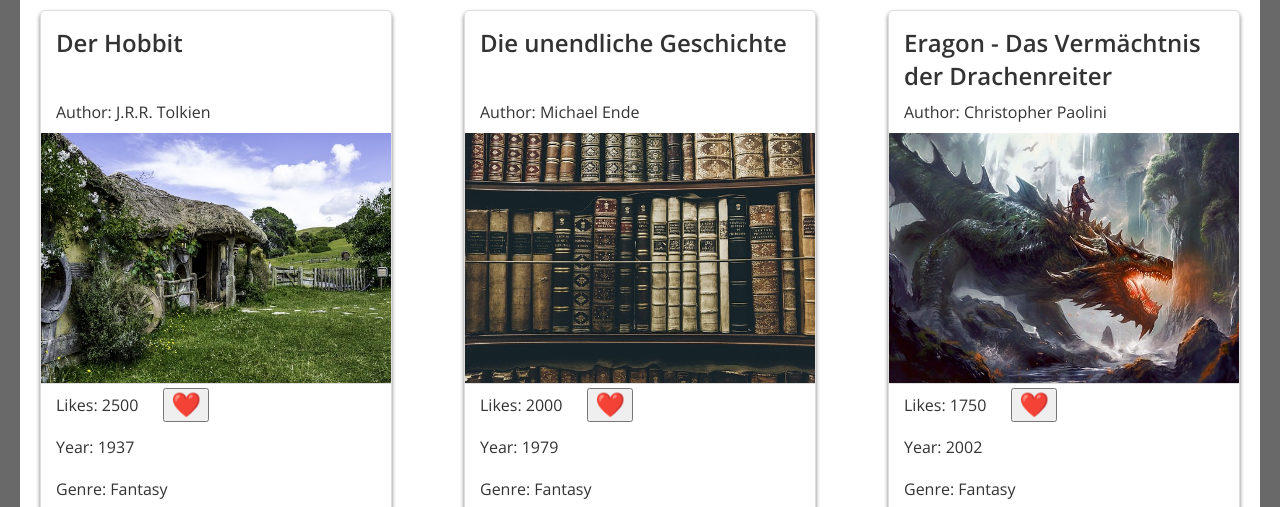
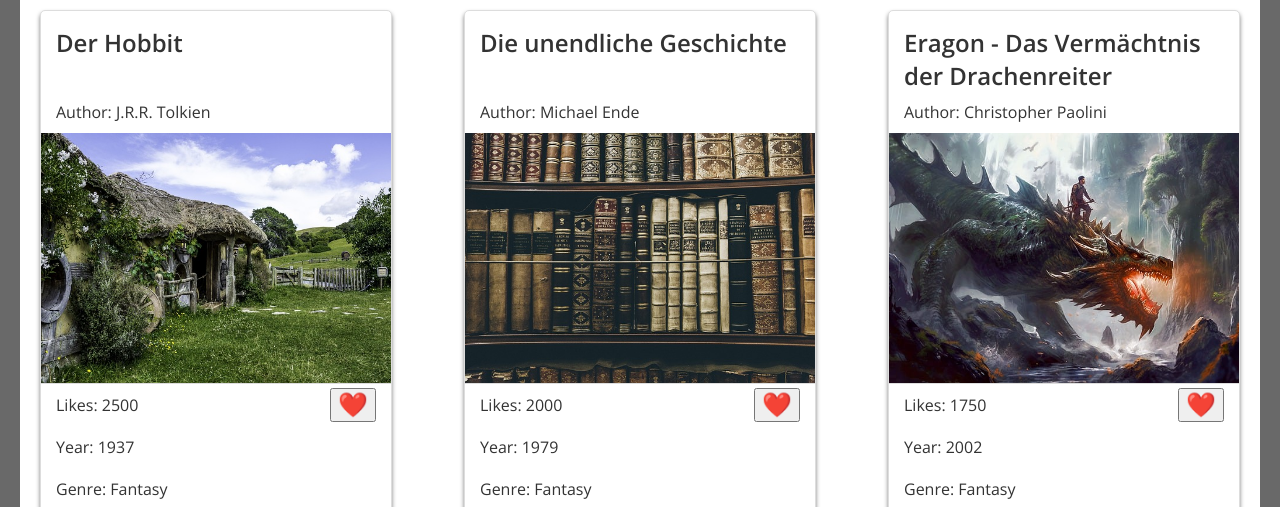
Before and after one commit to Denisator82/Bookstore, a plain HTML site: page index.html in a window 1280 px wide. Shown: the part 239-746 px from the top of the page. Drawn offline with nearby package versions, Linux system fonts and the light colour scheme.

Commit message:
cleaning Code

```diff
--- a/db.js
+++ b/db.js
@@ -1,4 +1,4 @@
-let books = [
+const books = [
   {
     "name": "Der Hobbit",
     "author": "J.R.R. Tolkien",
--- a/script.js
+++ b/script.js
@@ -1,3 +1,30 @@
+// Funktion zum Erstellen des Buch-HTMLs
+function createBookHTML(book, indexBook) {
+    return bookTemplate
+        .replace('{{name}}', book.name)
+        .replace('{{image}}', book.image)
+        .replace('{{author}}', book.author)
+        .replace('{{publishedYear}}', book.publishedYear)
+        .replace('{{price}}', book.price.toFixed(2))
+        .replace('{{likes}}', book.likes)
+        .replace('{{genre}}', book.genre)
+        .replace(/{{index}}/g, indexBook)
+        .replace('{{likedClass}}', book.liked ? 'liked' : ''); // Hier wird die "liked" Klasse hinzugefügt
+}
+
+// Funktion zum Rendern der Kommentare eines Buches
+function renderComments(comments) {
+    let commentsHTML = "";
+    for (let indexComment = 0; indexComment < comments.length; indexComment++) {
+        let comment = comments[indexComment];
+        commentsHTML += commentTemplate
+            .replace('{{name}}', comment.name)
+            .replace('{{comment}}', comment.comment);
+    }
+    return commentsHTML;
+}
+
+//Hauptfunktionen
 function init() {
     renderBooks();
 };
@@ -6,35 +33,29 @@ function renderBooks() {
     let contentRef = document.getElementById('booksGallery');
     contentRef.innerHTML = ""; // Galerie leeren
 
+    let allBooksHTML = ""; // Hier sammeln wir das gesamte HTML
+
     for (let indexBook = 0; indexBook < books.length; indexBook++) {
         let book = books[indexBook];
-        let bookHTML = bookTemplate
-            .replace('{{name}}', book.name)
-            .replace('{{image}}', book.image)
-            .replace('{{author}}', book.author)
-            .replace('{{publishedYear}}', book.publishedYear)
-            .replace('{{price}}', book.price.toFixed(2))
-            .replace('{{likes}}', book.likes)
-            .replace('{{genre}}', book.genre)
-            .replace(/{{index}}/g, indexBook)
-            .replace('{{liked ? "liked" : ""}}', books[indexBook].liked ? 'liked' : '');
 
-        // Kommentare einfügen
-        let commentsHTML = "";
-        for (let indexComment = 0; indexComment < book.comments.length; indexComment++) {
-            let comment = book.comments[indexComment];
-            commentsHTML += commentTemplate
-                .replace('{{name}}', comment.name)
-                .replace('{{comment}}', comment.comment);
-        }
+        // Erstelle HTML für das Buch
+        let bookHTML = createBookHTML(book, indexBook);
+
+        // Kommentare für das Buch hinzufügen
+        let commentsHTML = renderComments(book.comments);
+
+        // Füge die Kommentare zum Buch-HTML hinzu
         bookHTML = bookHTML.replace('{{comments}}', commentsHTML);
 
-        // HTML zum DOM hinzufügen
-        contentRef.innerHTML += bookHTML;
+        // Füge das Buch HTML zu der gesamten HTML-Struktur hinzu
+        allBooksHTML += bookHTML;
     }
+
+    // Füge alle Bücher auf einmal zum DOM hinzu
+    contentRef.innerHTML = allBooksHTML;
 }
 
-
+// Funktionen für die Interaktion
 function addComment(bookIndex) {
     let name = document.getElementById(`commentName-${bookIndex}`).value;
     let text = document.getElementById(`commentText-${bookIndex}`).value;
@@ -57,7 +78,5 @@ function toggleLike(bookIndex) {
     } else {
         book.likes--;
     }
-
-    // Bücher neu rendern
     renderBooks();
 }
--- a/style.css
+++ b/style.css
@@ -70,14 +70,15 @@ h2 {
 }
 
 .Likes {
-    display: flex;                  /* Verwende Flexbox */
-    align-items: center;            /* Vertikale Ausrichtung der Elemente */
-    gap: 10px;                      /* Abstand zwischen dem Text und dem Herz */
+    display: flex;
+    justify-content: space-between;
+    padding-right: 15px;
+    align-items: center;
 }
 
 .Likes p {
-    margin: 0;                      /* Entferne Margin von <p>, um den Abstand zu kontrollieren */
-    font-size: 16px;                 /* Du kannst die Schriftgröße nach Belieben anpassen */
+    margin: 0;
+    font-size: 16px;
 }
 
 .like-btn .heart {
```
